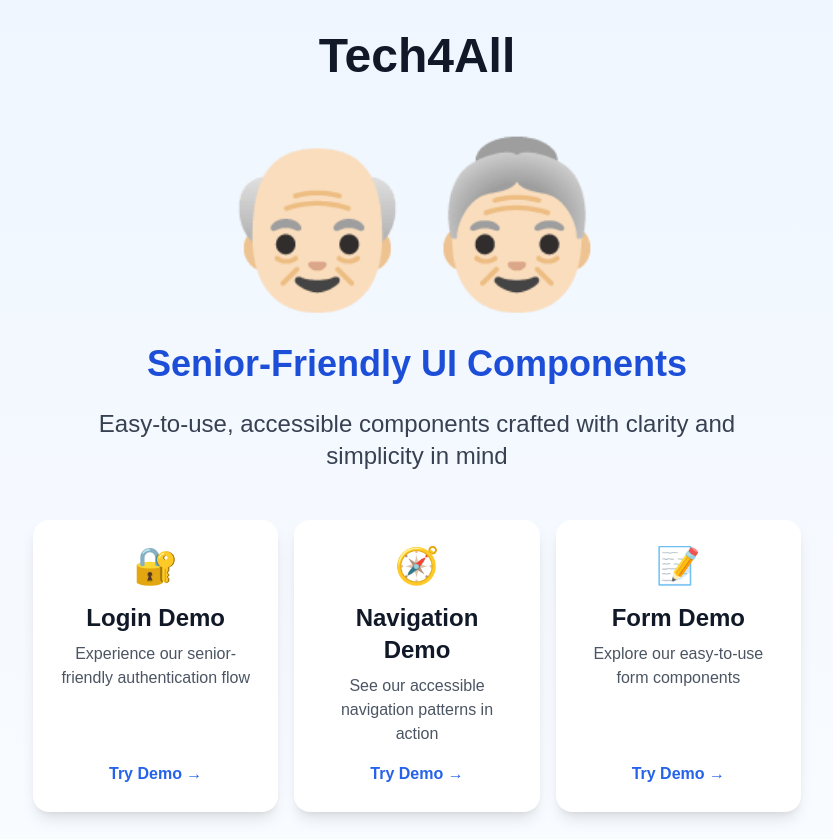
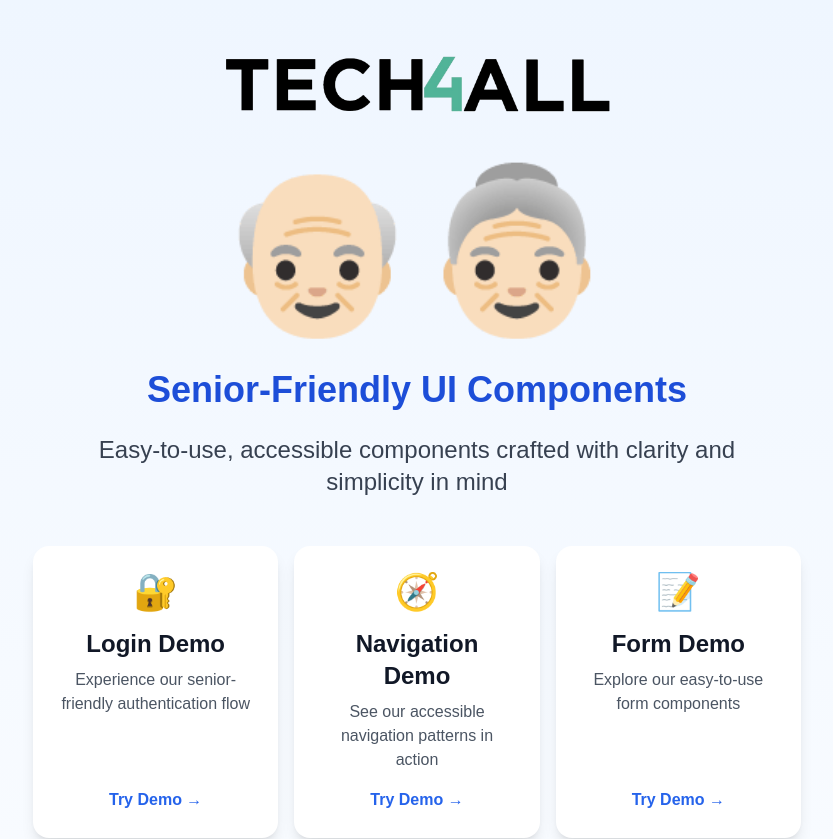
Before and after one commit to haxybaxy/iechallenge, a Next.js app: page / in a window 1280 px wide. Shown: the top 839 px of the page, without its empty margins (223-1056 px from the left). Built offline with nearby package versions, Linux system fonts and the light colour scheme.

Commit message:
added logo

```diff
--- a/app/page.tsx
+++ b/app/page.tsx
@@ -1,5 +1,6 @@
 'use client'
 import { useState } from 'react'
+import Image from 'next/image'
 import Link from 'next/link'
 
 export default function Home() {
@@ -14,10 +15,8 @@ export default function Home() {
   return (
     <main className="min-h-screen p-8 bg-gradient-to-b from-blue-50 to-white">
       {/* Header */}
-      <header className="max-w-4xl mx-auto mb-16 text-center">
-        <h1 className="text-5xl font-bold text-gray-900 mb-6">
-          Tech4All
-        </h1>
+      <header className="max-w-4xl mx-auto mb-16 text-center flex flex-col items-center">
+        <Image src="/techlogo.png" className="align-center" alt="Tech4All" width={400} height={400} />
         <h1 style={{ fontSize: '10rem' }}>👴🏻👵🏻</h1>
         <h1 className="text-4xl font-bold text-blue-700 mb-6">
           Senior-Friendly UI Components
```
Also changed, not shown: public/techlogo.png (added).
